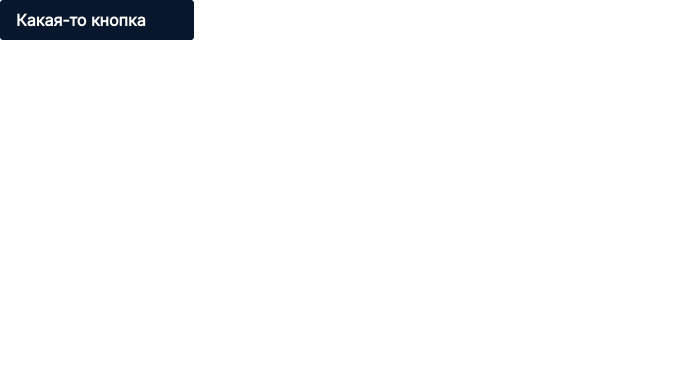
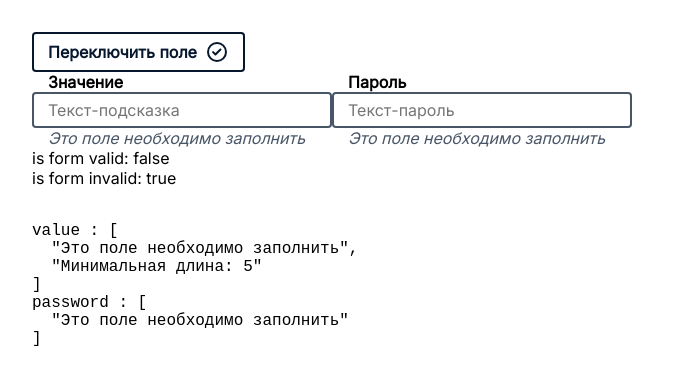
Before and after one commit to borislavlandik/rpd, a Vue app: page / in a window 1280 px wide. Before the commit this address had no page. Shown: the top 384 px of the page, without its empty margins (0-695 px from the left). Built offline with nearby package versions, Linux system fonts and the light colour scheme.

Commit message:
feat: 🎸 add requred and minLength validators

```diff
--- a/src/App.vue
+++ b/src/App.vue
@@ -1,24 +1,62 @@
 <script setup lang="ts">
+import { ref } from 'vue';
 import RpdButton from '@/common/components/button/rpd-button.vue';
 import RpdIcon from '@/common/components/icon/rpd-icon.vue';
-import { ref } from 'vue';
+import RpdInput from '@/common/components/form/input/rpd-input.vue';
+import { required, minLength } from './common/validation';
+import useValidation from './common/composables/useValidation';
 
-const appearance = ref<'fill' | 'outline'>('fill');
+const formState = ref({
+  value: '',
+  password: '',
+});
 
-function changeAppearance() {
-  appearance.value = appearance.value === 'fill' ? 'outline' : 'fill';
-}
+const { valid, invalid, errors } = useValidation(formState, {
+  value: [required, minLength(5)],
+  password: [required],
+});
 </script>
 
 <template>
-  <rpd-button :appearance="appearance" @click="changeAppearance">
-    Какая-то кнопка
-    <rpd-icon right iconName="arrow_right_arrow"></rpd-icon>
-  </rpd-button>
-  <rpd-button icon class="icon-button">
-    <rpd-icon iconName="arrow_right_arrow"></rpd-icon>
-  </rpd-button>
+  <div class="container">
+    <rpd-button appearance="outline">
+      Переключить поле
+      <rpd-icon right iconName="ui-circle-check"></rpd-icon>
+    </rpd-button>
+    <rpd-input
+      v-model="formState.value"
+      placeholder="Текст-подсказка"
+    >
+      <template v-slot:default>
+        Значение
+      </template>
+      <template v-slot:hint>
+        {{ errors.value[0] }}
+      </template>
+    </rpd-input>
+    <rpd-input
+      v-model="formState.password"
+      placeholder="Текст-пароль"
+    >
+      <template v-slot:default>
+        Пароль
+      </template>
+      <template v-slot:hint>
+        {{ errors.password[0] }}
+      </template>
+    </rpd-input>
+    <br>
+    is form valid: {{ valid }}
+    <br>
+    is form invalid: {{ invalid }}
+    <pre>
+      <p v-for="(value, key) of errors" :key="key">{{ key }} : {{ value }}</p>
+    </pre>
+  </div>
 </template>
 
-<style lang="scss">
+<style scoped lang="scss">
+.container {
+  padding: 2rem;
+}
 </style>
--- /dev/null
+++ b/src/common/validation/index.ts
@@ -0,0 +1,2 @@
+export * from './required';
+export * from './minLength';
--- /dev/null
+++ b/src/common/validation/minLength.ts
@@ -0,0 +1,9 @@
+import { IValidationFunction } from '../composables/useValidation';
+import { required } from './required';
+
+export function minLength(legnth: number): IValidationFunction {
+  return (value) => ({
+    valid: required(value).valid && value.toString().length >= legnth,
+    errorMessage: `Минимальная длина: ${legnth}`,
+  });
+}
--- /dev/null
+++ b/src/common/validation/required.ts
@@ -0,0 +1,6 @@
+import { IValidationFunction } from '../composables/useValidation';
+
+export const required: IValidationFunction = (value) => ({
+  valid: value !== undefined && value !== null && value !== '',
+  errorMessage: 'Это поле необходимо заполнить',
+});
```
